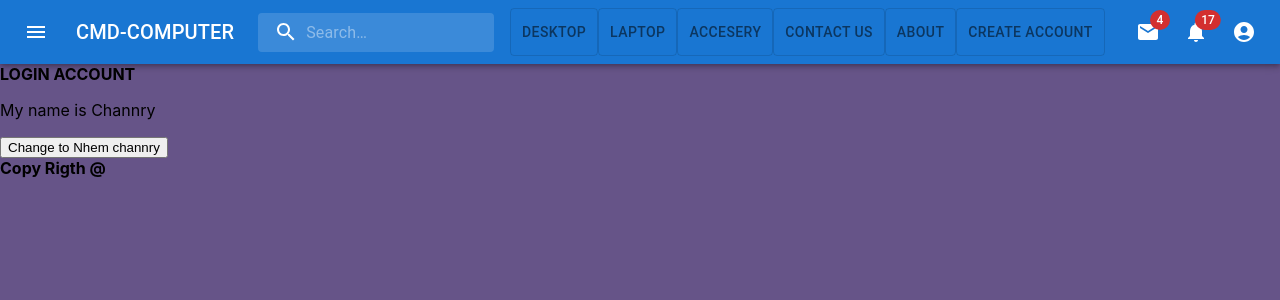
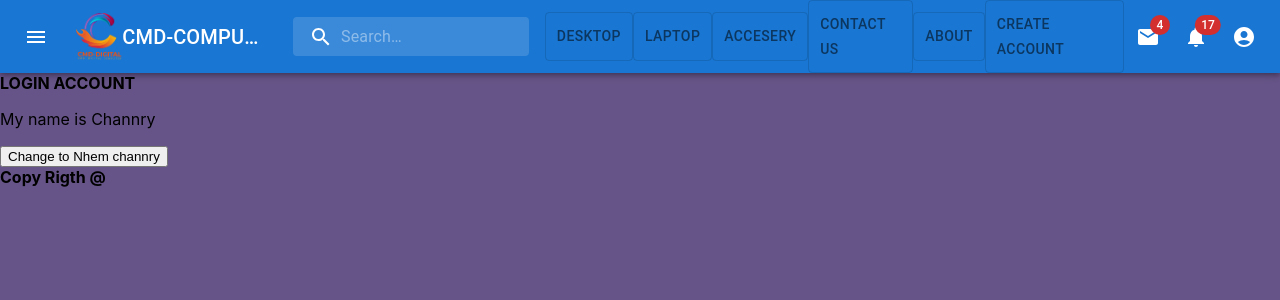
Before and after one commit to nhemchannry/CMD-Digital-Computer, a Next.js app: page / in a window 1280 px wide. Shown: the top 300 px of the page. Built offline with nearby package versions, Linux system fonts and the light colour scheme.

Commit message:
update logo

```diff
--- a/components/containers/appbars.js
+++ b/components/containers/appbars.js
@@ -16,6 +16,7 @@ import MailIcon from '@mui/icons-material/Mail';
 import NotificationsIcon from '@mui/icons-material/Notifications';
 import MoreIcon from '@mui/icons-material/MoreVert';
 import { ToggleButton } from '@mui/material';
+import Image from "next/image"
 
 const Search = styled('div')(({ theme }) => ({
   position: 'relative',
@@ -169,6 +170,7 @@ export default function AppBars() {
           >
             <MenuIcon />
           </IconButton>
+          <Image src="/logo.png" alt="logo" width="50" height="50"/>
           <Typography
             variant="h6"
             noWrap
```
Also changed, not shown: public/logo.png (added).
